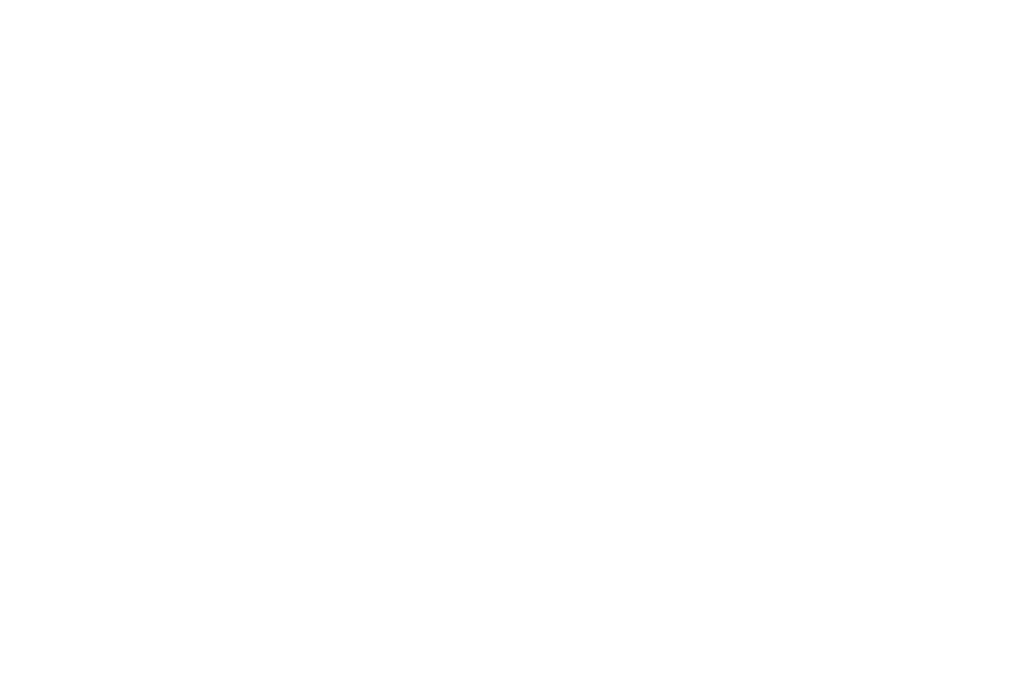
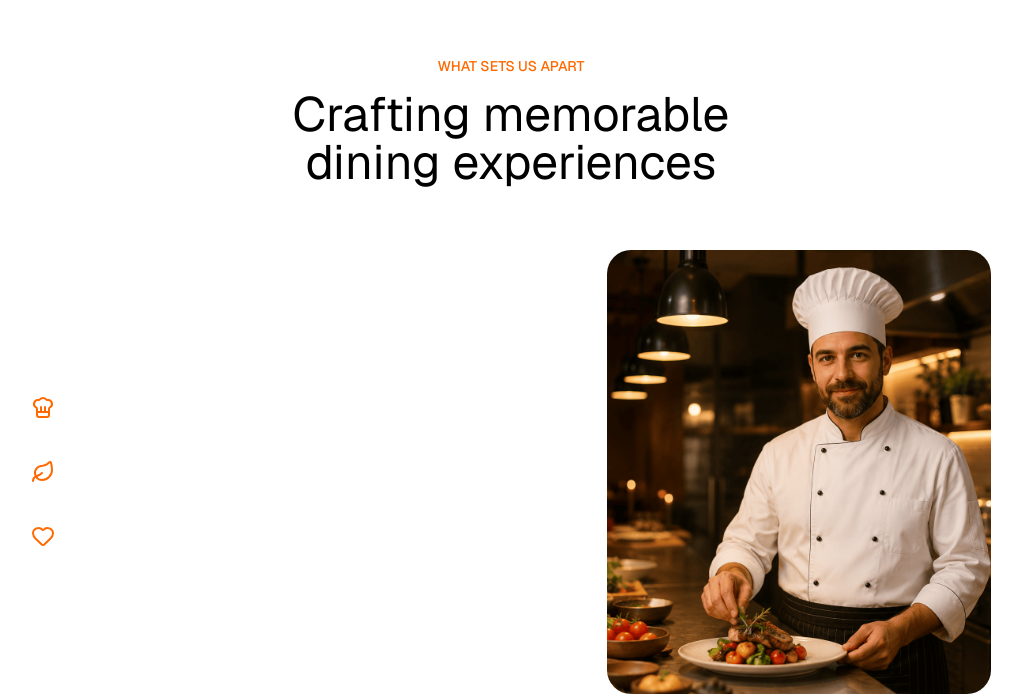
Before and after one commit to Yelle-stack/restro, a React (Vite) app: page / in a window 1280 px wide. Shown: the part 2603-3297 px from the top of the page, without its empty margins (129-1151 px from the left). Before the commit the page ends 2483 px from the top, so only its background shows below. Built offline with nearby package versions, Linux system fonts and the light colour scheme.

Commit message:
srcAppFeatures

```diff
--- a/src/App.jsx
+++ b/src/App.jsx
@@ -4,6 +4,7 @@
 import About from './sections/About'
 import Stats from './sections/Stats'
 import Dishes from './sections/Dishes'
+import Features from './sections/Features'
 
 const App = () => {
   return (
@@ -13,6 +14,7 @@
       <About />
       <Stats />
       <Dishes />
+      <Features />
     </>
   )
 }
--- /dev/null
+++ b/src/sections/Features.jsx
@@ -0,0 +1,54 @@
+import { ChefHat, Heart, Leaf } from 'lucide-react'
+import Animated from '../components/Animated'
+import { featuresData } from '../data/data'
+
+const iconMap = {
+    ChefHat,
+    Leaf,
+    Heart
+}
+
+const Features = () => {
+  return (
+    <section id='features' className='px-auto mt-44'>
+      <div className="text-center mb-16">
+
+        <Animated delay={0.2}>
+          <p className="text-orange-500 font-medium uppercase mb-3.5">
+            What Sets Us Apart
+          </p>
+        </Animated>
+
+        <Animated delay={0.2}>
+          <h2 className="text-4xl md:text-5xl max-w-lg mx-auto text-balance">
+            Crafting memorable dining experiences
+          </h2>
+        </Animated>
+
+      </div>
+
+      <div className='flex flex-col md:flex-row items-center justify-between gap-14 max-w-7xl mx-auto'>
+         <div className='space-y-10 max-w-md'>
+               {featuresData.map((item, index)=>{
+                 const IconComponent = iconMap[item.icon];
+                 return (
+                    <Animated key={index} y={150} delay={index * 0.15}
+                    className="flex items-start gap-4 text-left">
+                      {IconComponent && (
+                        <IconComponent className="text-orange-500 size"/>
+                      )}
+                    </Animated>
+                 )
+               })}
+            </div>
+
+            <Animated x={50} y={0}>
+              <img src="/assets/chef.png" alt="Chef"
+              className='w-full max-w-sm h-111 object-cover rounded-3xl'/>
+         </Animated>
+      </div>
+    </section>
+  )
+}
+
+export default Features
```
